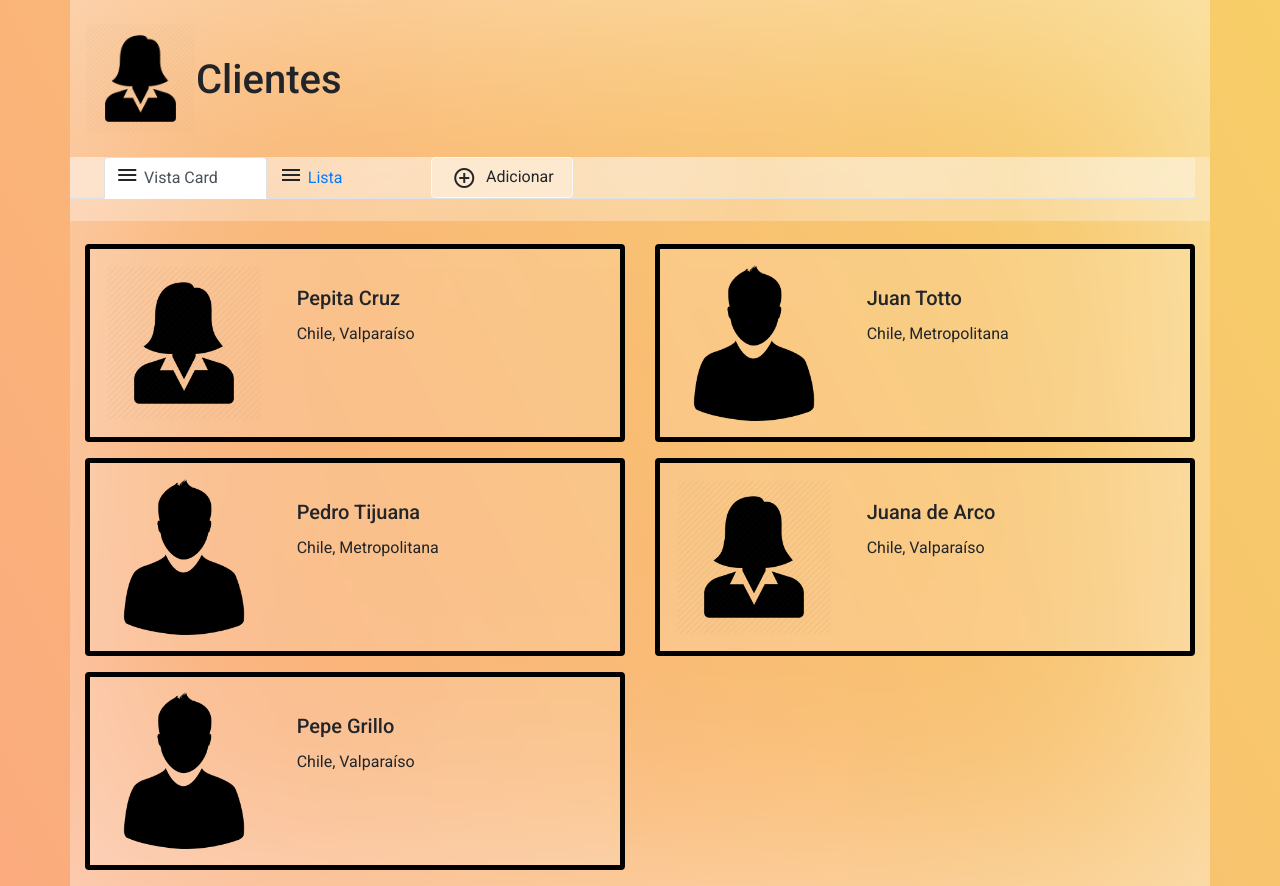
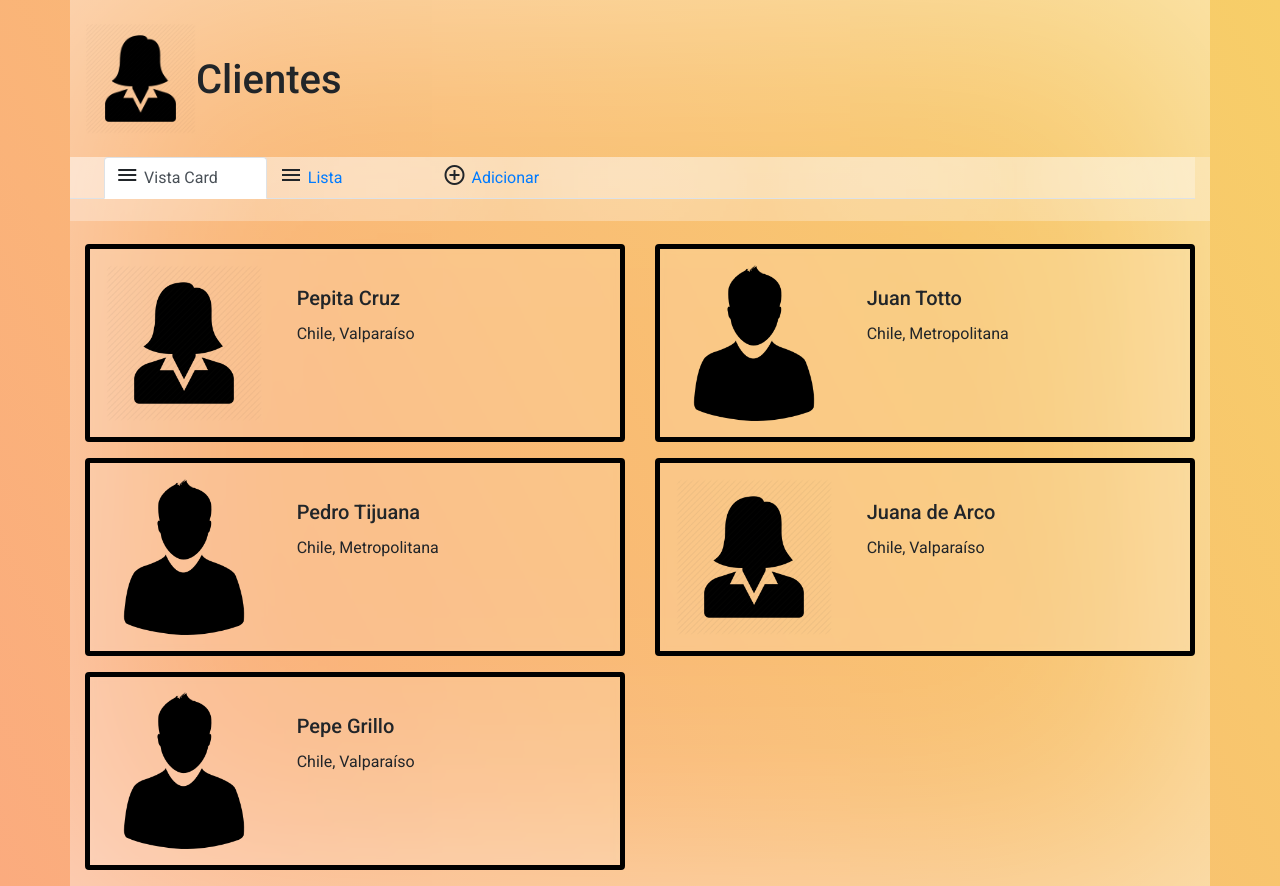
Before and after one commit to newUser161/Certamen3, an Angular app: page / in a window 1280 px wide. Built offline with nearby package versions, Linux system fonts and the light colour scheme.

Commit message:
merge rama Ivo

```diff
--- a/src/app/app-routing.module.ts
+++ b/src/app/app-routing.module.ts
@@ -4,7 +4,6 @@ import {InicioComponent} from '../app/componentes/inicio/inicio.component';
 
 const routes: Routes = [
   {path:"", component:InicioComponent},
-
 ];
 
 @NgModule({
--- a/src/app/componentes/inicio/inicio.component.html
+++ b/src/app/componentes/inicio/inicio.component.html
@@ -19,11 +19,10 @@
             <span class="material-icons"> menu </span>
             <a ngbNavLink>Lista</a>
           </li>
-          <button type="button" class="btn btn-light">
+          <li [ngbNavItem]="3">
             <span class="material-icons"> add_circle_outline </span>
-            Adicionar
-          </button>
-
+            <a ngbNavLink>Adicionar</a>
+          </li>
         </ul>
         <div [ngbNavOutlet]="nav" class="mt-2"></div>
       </div>
@@ -57,7 +56,7 @@
         </tr>
         </thead>
         <tbody>
-        <tr *ngFor="let personas of listaPersonas; index as i">
+        <tr *ngFor="let personas of listaPersonas">
 
           <td>{{ personas.nombre}}</td>
           <td>{{ personas.genero}}</td>
@@ -67,5 +66,8 @@
         </tbody>
       </table>
     </div>
+    <div class="row" *ngIf="active == 3">
+      <app-formulario></app-formulario>
+    </div>
   </div>
 </div>
--- a/src/app/componentes/inicio/inicio.component.ts
+++ b/src/app/componentes/inicio/inicio.component.ts
@@ -1,5 +1,4 @@
 import { Component, OnInit } from '@angular/core';
-import {FormBuilder, FormGroup, Validators} from '@angular/forms';
 import {Personas, ListaPersonas} from '../../interfaces/personas';
 
 @Component({
@@ -12,21 +11,11 @@ export class InicioComponent implements OnInit {
   active=1;
   listaPersonas = ListaPersonas;
 
-
-  formulario:FormGroup;
-
-  constructor(public Form:FormBuilder) {
-    this.formulario=this.Form.group({
-       nombre:['',[Validators.required, Validators.maxLength(10)]],
-       asunto:['',[Validators.required, Validators.maxLength(10)]],
-       comentarios:['',Validators.required]
-    });
+  constructor() {
   }
   ngOnInit(): void {
   }
 
-  validacion(){
-    console.log(this.formulario.get("nombre")?.value);
-  }
+
 
 }
```
